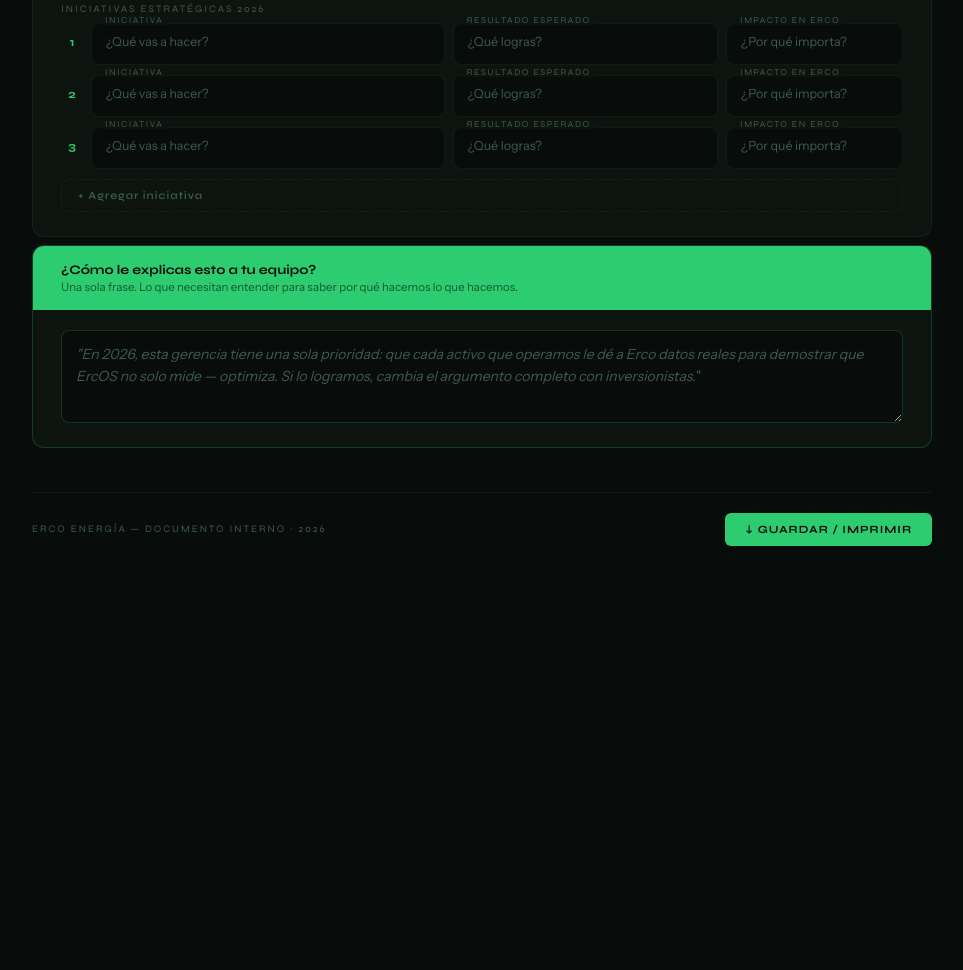
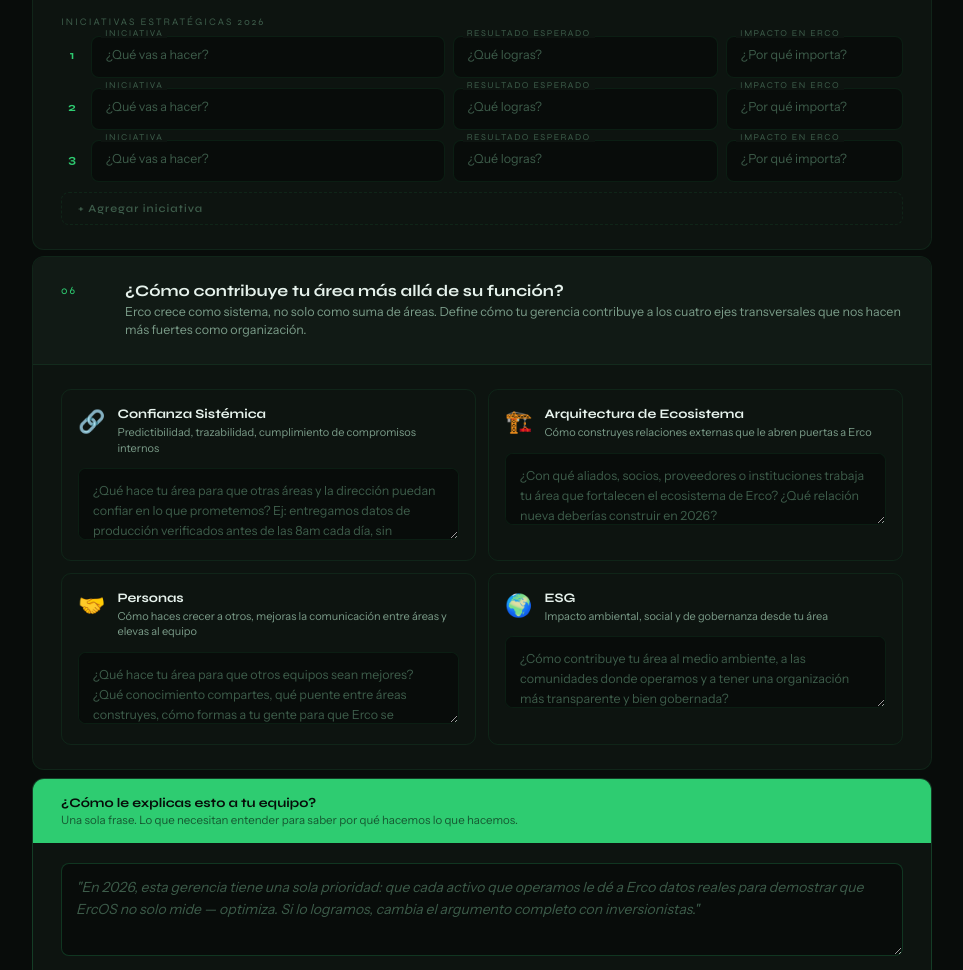
Before and after one commit to valvarezn/Alejah, a plain HTML site: page index.html in a window 1280 px wide. Shown: the part 2536-3506 px from the top of the page, without its empty margins (158-1121 px from the left). Before the commit the page ends 3162 px from the top, so only its background shows below. Drawn offline with Linux system fonts and the light colour scheme.

Commit message:
Add files via upload
Actualización de campos

```diff
--- a/index.html
+++ b/index.html
@@ -297,7 +297,7 @@
   /* ── SEC 3: Líneas de negocio ── */
   .lineas-grid {
     display: grid;
-    grid-template-columns: repeat(5, 1fr);
+    grid-template-columns: repeat(7, 1fr);
     gap: 8px;
     margin-bottom: 16px;
   }
@@ -439,6 +439,32 @@
   }
   .ini-field input { height: 42px; font-size: 12.5px; padding-top: 8px; }
 
+  /* ── SEC 6: Transversal ── */
+  .transversal-grid {
+    display: grid;
+    grid-template-columns: 1fr 1fr;
+    gap: 12px;
+  }
+  .transversal-card {
+    border: 1px solid var(--line);
+    border-radius: 10px;
+    padding: 16px;
+    transition: border-color 0.2s;
+  }
+  .transversal-card:focus-within { border-color: var(--green-border); }
+  .transversal-header {
+    display: flex; align-items: flex-start;
+    gap: 12px; margin-bottom: 12px;
+  }
+  .transversal-icon { font-size: 22px; flex-shrink: 0; margin-top: 2px; }
+  .transversal-name {
+    font-family: 'Syne', sans-serif;
+    font-size: 13px; font-weight: 700;
+    color: var(--text); margin-bottom: 3px;
+  }
+  .transversal-sub { font-size: 11px; color: var(--text-2); line-height: 1.4; font-weight: 300; }
+  .transversal-card textarea { min-height: 72px; font-size: 12.5px; }
+
   .add-btn {
     display: flex; align-items: center; gap: 8px;
     margin-top: 6px; padding: 9px 16px;
@@ -519,9 +545,10 @@
     .header h1 { font-size: 32px; }
     .proposito-grid { grid-template-columns: 1fr; }
     .capacidades-grid { grid-template-columns: 1fr; }
-    .lineas-grid { grid-template-columns: repeat(2, 1fr); }
+    .lineas-grid { grid-template-columns: repeat(3, 1fr); }
     .ercos-layers { grid-template-columns: 1fr; }
     .contribucion-grid { grid-template-columns: 1fr; }
+    .transversal-grid { grid-template-columns: 1fr; }
     .iniciativa-row { grid-template-columns: 22px 1fr; }
     .ini-field:nth-child(3), .ini-field:nth-child(4) { grid-column: 2; }
   }
@@ -651,6 +678,16 @@
             <div class="linea-name">Eficiencia</div>
             <div class="linea-sub">Electrificación · RECs</div>
           </div>
+          <div class="linea-card" onclick="toggleCard(this)">
+            <div class="linea-icon">🔧</div>
+            <div class="linea-name">O&M</div>
+            <div class="linea-sub">Operación y Mantenimiento</div>
+          </div>
+          <div class="linea-card" onclick="toggleCard(this)">
+            <div class="linea-icon">🏗️</div>
+            <div class="linea-name">Erconstrucción</div>
+            <div class="linea-sub">Nuestra constructora</div>
+          </div>
         </div>
         <span class="q-label">¿Cómo habilitas o potencias esas líneas?</span>
         <textarea rows="2" placeholder="Ej: La gerencia de O&M garantiza que los activos solares operen en el P90 prometido — sin eso, la comercialización no puede cumplir los contratos y las finanzas no cierran..."></textarea>
@@ -750,6 +787,68 @@
       </div>
     </div>
 
+    <!-- 06 IMPACTO TRANSVERSAL -->
+    <div class="section">
+      <div class="section-header">
+        <div class="section-num">06</div>
+        <div>
+          <div class="section-title">¿Cómo contribuye tu área más allá de su función?</div>
+          <div class="section-hint">Erco crece como sistema, no solo como suma de áreas. Define cómo tu gerencia contribuye a los cuatro ejes transversales que nos hacen más fuertes como organización.</div>
+        </div>
+      </div>
+      <div class="section-body">
+
+        <div class="transversal-grid">
+
+          <div class="transversal-card">
+            <div class="transversal-header">
+              <span class="transversal-icon">🔗</span>
+              <div>
+                <div class="transversal-name">Confianza Sistémica</div>
+                <div class="transversal-sub">Predictibilidad, trazabilidad, cumplimiento de compromisos internos</div>
+              </div>
+            </div>
+            <textarea rows="2" placeholder="¿Qué hace tu área para que otras áreas y la dirección puedan confiar en lo que prometemos? Ej: entregamos datos de producción verificados antes de las 8am cada día, sin excepción..."></textarea>
+          </div>
+
+          <div class="transversal-card">
+            <div class="transversal-header">
+              <span class="transversal-icon">🏗️</span>
+              <div>
+                <div class="transversal-name">Arquitectura de Ecosistema</div>
+                <div class="transversal-sub">Cómo construyes relaciones externas que le abren puertas a Erco</div>
+              </div>
+            </div>
+            <textarea rows="2" placeholder="¿Con qué aliados, socios, proveedores o instituciones trabaja tu área que fortalecen el ecosistema de Erco? ¿Qué relación nueva deberías construir en 2026?"></textarea>
+          </div>
+
+          <div class="transversal-card">
+            <div class="transversal-header">
+              <span class="transversal-icon">🤝</span>
+              <div>
+                <div class="transversal-name">Personas</div>
+                <div class="transversal-sub">Cómo haces crecer a otros, mejoras la comunicación entre áreas y elevas al equipo</div>
+              </div>
+            </div>
+            <textarea rows="2" placeholder="¿Qué hace tu área para que otros equipos sean mejores? ¿Qué conocimiento compartes, qué puente entre áreas construyes, cómo formas a tu gente para que Erco se beneficie?"></textarea>
+          </div>
+
+          <div class="transversal-card">
+            <div class="transversal-header">
+              <span class="transversal-icon">🌍</span>
+              <div>
+                <div class="transversal-name">ESG</div>
+                <div class="transversal-sub">Impacto ambiental, social y de gobernanza desde tu área</div>
+              </div>
+            </div>
+            <textarea rows="2" placeholder="¿Cómo contribuye tu área al medio ambiente, a las comunidades donde operamos y a tener una organización más transparente y bien gobernada?"></textarea>
+          </div>
+
+        </div>
+
+      </div>
+    </div>
+
   </div>
 
   <!-- Cierre -->
```
